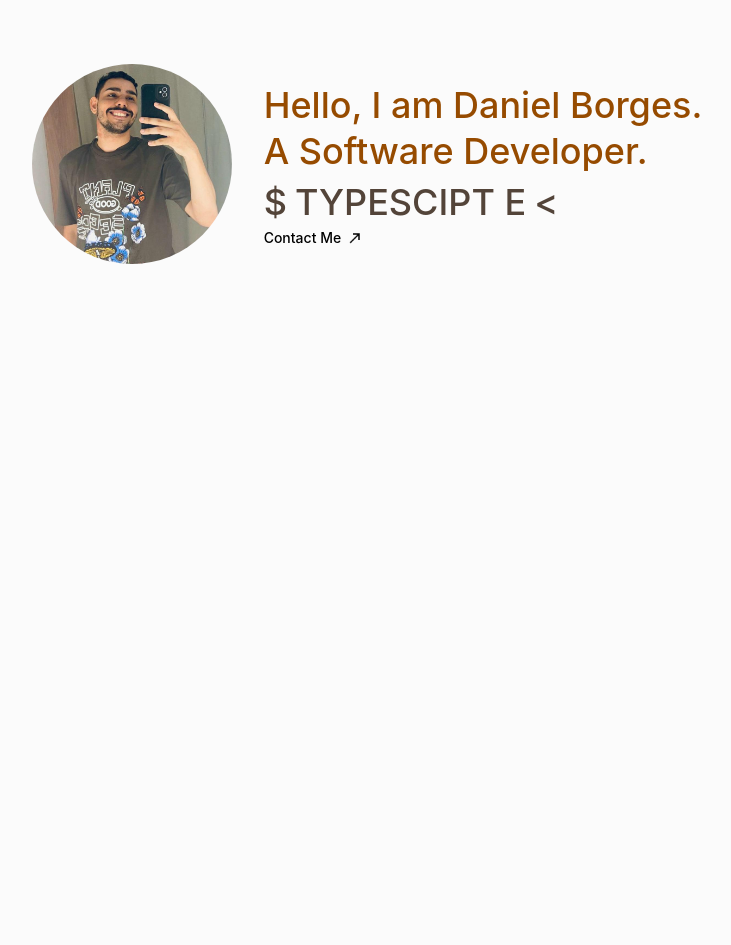
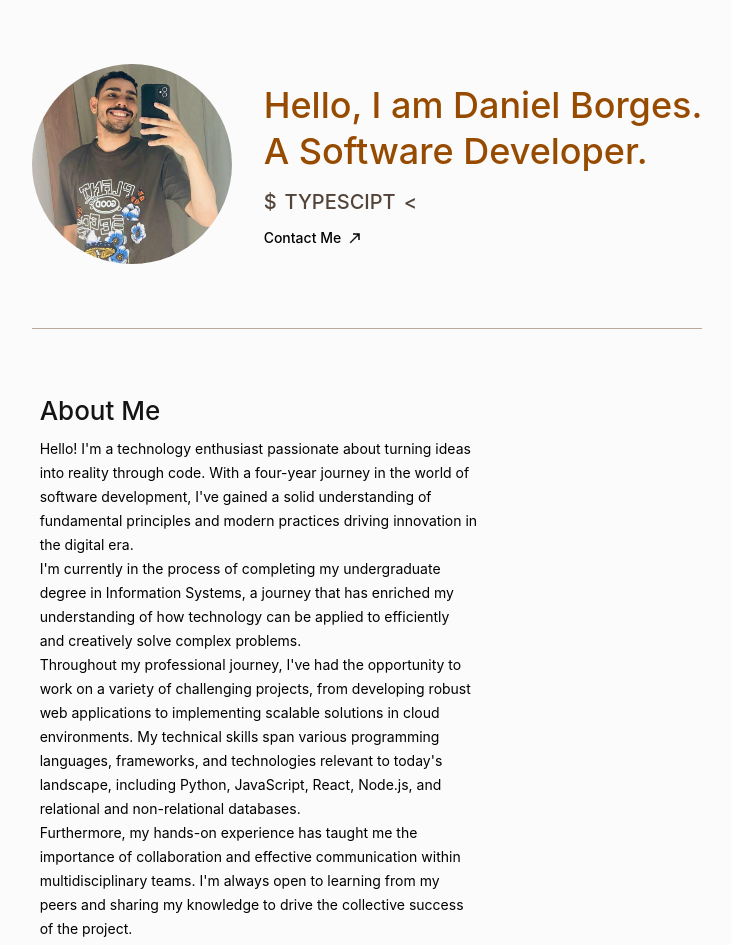
Before and after one commit to DanielBorgesDev/portifolio, a React (Create React App) app: page / in a window 1280 px wide. Shown: the top 945 px of the page, without its empty margins (273-1004 px from the left). Before the commit the page ends 800 px from the top, so only its background shows below. Built offline with nearby package versions, Linux system fonts and the light colour scheme.

Commit message:
feat: about me text

```diff
--- a/src/App.tsx
+++ b/src/App.tsx
@@ -2,12 +2,16 @@ import React from "react"
 import { ThemeProvider } from "styled-components"
 import { GlobalStyle } from "./styles/global"
 import { defaultTheme } from "./styles/themes/default"
+import Header from "./styles/components/Header"
 import AboutMe from "./styles/components/AboutMe"
+import DividerWrapper from "./styles/components/DividerWrapper"
 
 
 export function App() {
   return (
     <ThemeProvider theme={defaultTheme}>
+      <Header/>
+      <DividerWrapper/>
       <AboutMe/>
       <GlobalStyle />
     </ThemeProvider>
--- a/src/styles/components/AboutMe/index.tsx
+++ b/src/styles/components/AboutMe/index.tsx
@@ -1,44 +1,53 @@
-import React from "react";
-import StyledGrid, {
-  AboutMeH1,
+import {
+  AboutMeContainer,
   CenteredContainer,
   CenteredContainerAboutMe,
-  ContainerTypeText,
-  LinkContactMe,
-  StyledMySelfImage,
-  TextArea,
-  IconArrowContactMe
 } from "./styles";
-import TypedText from "../TypedText/index";
-import Myself from "../../../assets/me.jpg";
-import Northeast from "../../../assets/northEastArow.png";
 
 const AboutMe = () => {
   return (
     <CenteredContainer>
       <CenteredContainerAboutMe>
-        <StyledGrid>
-          <StyledMySelfImage src={Myself} alt="My self picture" />
-          <div>
-            <TextArea>
-              <AboutMeH1>
-                Hello, I am Daniel Borges.
-                <br />A Software Developer.
-              </AboutMeH1>
-              <ContainerTypeText>
-                <p>$ </p>
-                <TypedText />
-              </ContainerTypeText>
-              <LinkContactMe>
-                <div>Contact Me</div>
-                <IconArrowContactMe src={Northeast} alt="North east icon"/>
-              </LinkContactMe>
-            </TextArea>
-          </div>
-        </StyledGrid>
+        <AboutMeContainer>
+          <h2>About Me</h2>
+          <p>
+            Hello! I'm a technology enthusiast passionate about turning ideas
+            into reality through code. With a four-year journey in the world of
+            software development, I've gained a solid understanding of
+            fundamental principles and modern practices driving innovation in
+            the digital era.
+          </p>
+          <p>
+            I'm currently in the process of completing my undergraduate degree
+            in Information Systems, a journey that has enriched my understanding
+            of how technology can be applied to efficiently and creatively solve
+            complex problems.
+          </p>
+          <p>
+            Throughout my professional journey, I've had the opportunity to work
+            on a variety of challenging projects, from developing robust web
+            applications to implementing scalable solutions in cloud
+            environments. My technical skills span various programming
+            languages, frameworks, and technologies relevant to today's
+            landscape, including Python, JavaScript, React, Node.js, and
+            relational and non-relational databases.
+          </p>
+          <p>
+            Furthermore, my hands-on experience has taught me the importance of
+            collaboration and effective communication within multidisciplinary
+            teams. I'm always open to learning from my peers and sharing my
+            knowledge to drive the collective success of the project.
+          </p>
+          <p>
+            I'm constantly seeking new challenges and opportunities to expand my
+            skill set and contribute to projects that have a positive impact on
+            the world. If you're looking for a committed, creative, and
+            results-oriented developer, I'm ready to help take your vision to
+            the next level.
+          </p>
+        </AboutMeContainer>
       </CenteredContainerAboutMe>
     </CenteredContainer>
   );
 };
-
 export default AboutMe;
--- a/src/styles/components/AboutMe/styles.ts
+++ b/src/styles/components/AboutMe/styles.ts
@@ -8,75 +8,11 @@ export const CenteredContainer = styled.div`
 
 export const CenteredContainerAboutMe = styled.div`
   max-width: 49.5rem;
-  padding-left: 1.5rem;
-  padding-right: 1.5rem;
+  padding-left: 2rem;
+  padding-right:2rem;
   margin: 0 auto;
 `;
+export const AboutMeContainer = styled.div`
+    max-width: 27.375rem;
 
-const StyledGrid = styled.div`
-  grid-column-gap: 2rem;
-  grid-row-gap: 2rem;
-  grid-template-rows: auto;
-  grid-template-columns: auto 1fr;
-  grid-auto-columns: 1fr;
-  align-items: center;
-  display: grid;
 `;
-
-export const StyledMySelfImage = styled.img`
-  width: 100%;
-  max-width: 12.5rem;
-  vertical-align: middle;
-  border-radius: 50%;
-  overflow: hidden;
-  transform: translate(0);
-`;
-
-export const TextArea = styled.div`
-  width: 100%;
-  display: block;
-  unicode-bidi: isolate;
-`
-export const AboutMeH1 = styled.div`
-  color: #964b00 ;
-    font-size: 2.25rem;
-    font-weight: 500;
-    line-height: 1.278em;
-`
-export const ContainerTypeText = styled.div`
-  display: flex;
-  color: #534439;
-  gap:0.5rem;
-  margin-top:1rem;
-  margin-bottom:1rem;
-  font-weight: 500;
-  font-size: 2.25rem;
-`
-
-export const IconArrowContactMe = styled.img`
-  width: 1rem;
-  transform: translate3d(0px, 0px, 0px) scale3d(1, 1, 1) rotateX(0deg) rotateY(0deg) rotateZ(0deg) skew(0deg, 0deg);
-  transform-style: preserve-3d;
-  margin-left: 0.375rem;
-  display: inline-block;
-`;
-
-export const LinkContactMe = styled.a`
-  color:#000;
-  cursor:pointer;
-  display: flex;
-  align-items: center;
-  font-weight: 500;
-  line-height: 1.143em;
-
-  &:hover {
-    ${IconArrowContactMe} {
-      transform: translate(3px, -3px);
-      transition: transform 0.3s ease;
-    }
-  }
-`;
-
-
-
-export default StyledGrid;
--- /dev/null
+++ b/src/styles/components/DividerWrapper/index.tsx
@@ -0,0 +1,11 @@
+import { ContainerDivider, DividerLine } from './styles';
+
+const DividerWrapper = () => {
+    return (
+        <ContainerDivider>
+            <DividerLine/>
+        </ContainerDivider>
+    )
+
+}
+export default DividerWrapper;
--- /dev/null
+++ b/src/styles/components/DividerWrapper/styles.ts
@@ -0,0 +1,12 @@
+import styled from "styled-components";
+
+export const ContainerDivider = styled.div`
+ max-width: 792px;
+    padding-left: 24px;
+    padding-right: 24px;
+`;
+
+export const DividerLine = styled.div`
+height: 1px;
+    background-color: #BAA89B;
+`;
--- /dev/null
+++ b/src/styles/components/Header/index.tsx
@@ -0,0 +1,44 @@
+import React from "react";
+import StyledGrid, {
+  AboutMeH1,
+  CenteredContainer,
+  CenteredContainerHeader,
+  ContainerTypeText,
+  LinkContactMe,
+  StyledMySelfImage,
+  TextArea,
+  IconArrowContactMe
+} from "./styles";
+import TypedText from "../TypedText/index";
+import Myself from "../../../assets/me.jpg";
+import Northeast from "../../../assets/northEastArow.png";
+
+const Header = () => {
+  return (
+    <CenteredContainer>
+      <CenteredContainerHeader>
+        <StyledGrid>
+          <StyledMySelfImage src={Myself} alt="My self picture" />
+          <div>
+            <TextArea>
+              <AboutMeH1>
+                Hello, I am Daniel Borges.
+                <br />A Software Developer.
+              </AboutMeH1>
+              <ContainerTypeText>
+                <p>$ </p>
+                <TypedText />
+              </ContainerTypeText>
+              <LinkContactMe>
+                <div>Contact Me</div>
+                <IconArrowContactMe src={Northeast} alt="North east icon"/>
+              </LinkContactMe>
+            </TextArea>
+          </div>
+        </StyledGrid>
+      </CenteredContainerHeader>
+    </CenteredContainer>
+  );
+};
+
+export default Header;
--- /dev/null
+++ b/src/styles/components/Header/styles.ts
@@ -0,0 +1,82 @@
+import styled from 'styled-components';
+
+export const CenteredContainer = styled.div`
+  width: 100%;
+  padding-top: 4rem;
+  padding-bottom: 4rem;
+`;
+
+export const CenteredContainerHeader = styled.div`
+  max-width: 49.5rem;
+  padding-left: 1.5rem;
+  padding-right: 1.5rem;
+  margin: 0 auto;
+`;
+
+const StyledGrid = styled.div`
+  grid-column-gap: 2rem;
+  grid-row-gap: 2rem;
+  grid-template-rows: auto;
+  grid-template-columns: auto 1fr;
+  grid-auto-columns: 1fr;
+  align-items: center;
+  display: grid;
+`;
+
+export const StyledMySelfImage = styled.img`
+  width: 100%;
+  max-width: 12.5rem;
+  vertical-align: middle;
+  border-radius: 50%;
+  overflow: hidden;
+  transform: translate(0);
+`;
+
+export const TextArea = styled.div`
+  width: 100%;
+  display: block;
+  unicode-bidi: isolate;
+`
+export const AboutMeH1 = styled.div`
+  color: #964b00 ;
+    font-size: 2.25rem;
+    font-weight: 500;
+    line-height: 1.278em;
+`
+export const ContainerTypeText = styled.div`
+  display: flex;
+  color: #534439;
+  gap:0.5rem;
+  margin-top:1rem;
+  margin-bottom:1rem;
+  font-weight: 500;
+  font-size: 1.25rem;
+`
+
+export const IconArrowContactMe = styled.img`
+  width: 1rem;
+  transform: translate3d(0px, 0px, 0px) scale3d(1, 1, 1) rotateX(0deg) rotateY(0deg) rotateZ(0deg) skew(0deg, 0deg);
+  transform-style: preserve-3d;
+  margin-left: 0.375rem;
+  display: inline-block;
+`;
+
+export const LinkContactMe = styled.a`
+  color:#000;
+  cursor:pointer;
+  display: flex;
+  align-items: center;
+  font-weight: 500;
+  line-height: 1.143em;
+
+  &:hover {
+    ${IconArrowContactMe} {
+      transform: translate(3px, -3px);
+      transition: transform 0.3s ease;
+    }
+  }
+`;
+
+
+
+export default StyledGrid;
--- a/src/styles/components/TypedText/index.tsx
+++ b/src/styles/components/TypedText/index.tsx
@@ -8,14 +8,13 @@ const TypedText: React.FC = () => {
     if (!typedRef.current) return;
 
     const typed = new Typed(typedRef.current, {
-      strings: ["FULL STACK DEVELOPER", "TYPESCIPT EXPERT"], // Array de textos a serem digitados
-      typeSpeed: 50, // Velocidade de digitação (em milissegundos)
-      backSpeed: 50, // Velocidade de apagar (em milissegundos)
-      loop: true, // Repetir a animação indefinidamente
+      strings: ["FULL STACK DEVELOPER", "TYPESCIPT EXPERT"],
+      typeSpeed: 50,
+      backSpeed: 50,
+      loop: true,
       cursorChar: '<'
     });
 
-    // Limpeza do Typed.js quando o componente for desmontado
     return () => {
       typed.destroy();
     };
--- a/src/styles/global.ts
+++ b/src/styles/global.ts
@@ -9,7 +9,6 @@ export const GlobalStyle = createGlobalStyle`
 
     :focus {
         outline: 0;
-        box-shadow: 0 0 0 2px ${(props) => props.theme['yellow-600']};
     }
 
     body {
@@ -17,6 +16,15 @@ export const GlobalStyle = createGlobalStyle`
         flex-direction: column;
         align-items: center;
         display: flex;
+
+    }
+    h2 {
+        color: #141414;
+        margin-top: 0;
+        margin-bottom: 8px;
+        font-size: 26px;
+        font-weight: 500;
+        line-height: 1.385em;
     }
 
     body, input, textarea, button {
```
